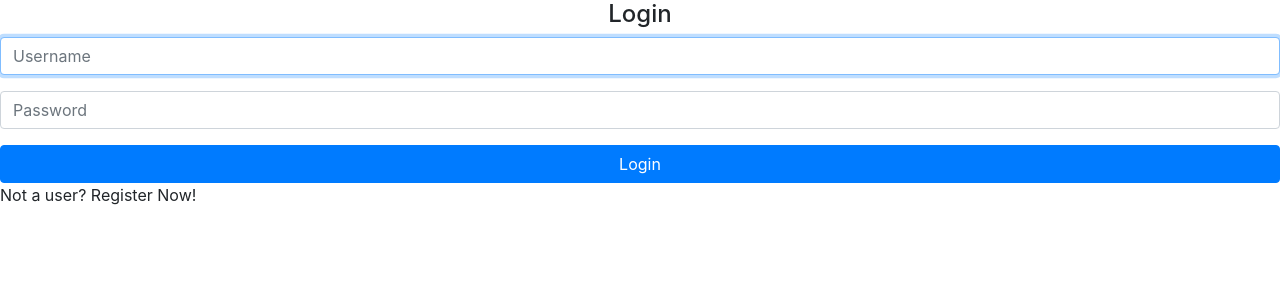
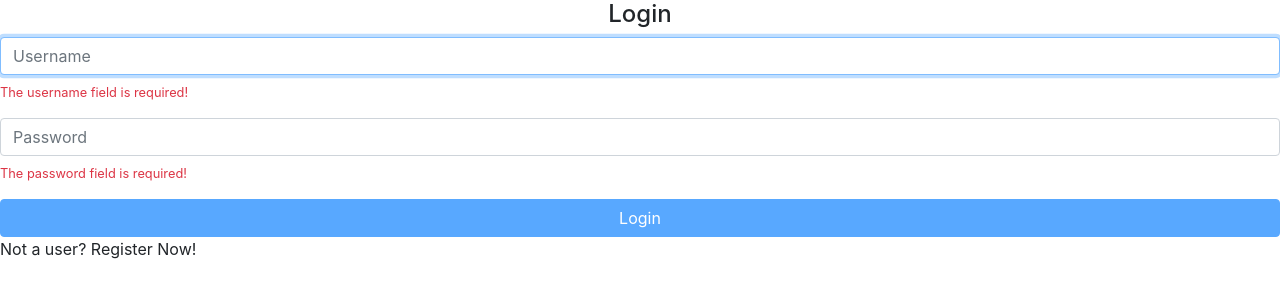
Before and after one commit to marcostmunhoz/alurapic, an Angular app: page / in a window 1280 px wide. Shown: the top 300 px of the page. Built offline with nearby package versions, Linux system fonts and the light colour scheme.

Commit message:
feat: 🎸 Adiciona validaçao ao formulario

```diff
--- a/src/app/home/home.module.ts
+++ b/src/app/home/home.module.ts
@@ -1,10 +1,13 @@
 import { NgModule } from '@angular/core';
 import { CommonModule } from '@angular/common';
+import { ReactiveFormsModule } from '@angular/forms';
+
 import { SigninComponent } from './signin/signin.component';
 
 @NgModule({
   imports: [
-    CommonModule
+    CommonModule,
+    ReactiveFormsModule,
   ],
   declarations: [
     SigninComponent
--- a/src/app/home/signin/signin.component.html
+++ b/src/app/home/signin/signin.component.html
@@ -1,19 +1,38 @@
 <h4 class="text-center">Login</h4>
 
-<form class="form-mt-4">
+<form
+  [formGroup]="loginForm"
+  class="form-mt-4">
   <div class="form-group">
     <input
+      formControlName="username"
       class="form-control"
       placeholder="Username"
       autofocus>
+      <small
+        *ngIf="loginForm.get('username').errors?.required"
+        class="text-danger d-block mt-2">
+        The username field is required!
+      </small>
   </div>
   <div class="form-group">
     <input
+      formControlName="password"
       type="password"
       class="form-control"
       placeholder="Password">
+      <small
+        *ngIf="loginForm.get('password').errors?.required"
+        class="text-danger d-block mt-2">
+        The password field is required!
+      </small>
   </div>
-  <button type="submit" class="btn btn-primary btn-block">Login</button>
+  <button
+    [disabled]="loginForm.invalid"
+    type="submit"
+    class="btn btn-primary btn-block">
+    Login
+  </button>
 </form>
 
 <p>Not a user? <a>Register Now!</a></p>
--- a/src/app/home/signin/signin.component.ts
+++ b/src/app/home/signin/signin.component.ts
@@ -1,13 +1,21 @@
 import { Component, OnInit } from '@angular/core';
+import { FormGroup, FormBuilder, Validators } from '@angular/forms';
 
 @Component({
   templateUrl: './signin.component.html',
   styleUrls: ['./signin.component.css']
 })
 export class SigninComponent implements OnInit {
-  constructor() { }
+  private loginForm: FormGroup;
+
+  constructor(private formBuilder: FormBuilder) { }
 
   ngOnInit() {
-
+    this.loginForm = this
+      .formBuilder
+      .group({
+        username: ['', Validators.required],
+        password: ['', Validators.required]
+      });
   }
 }
```
